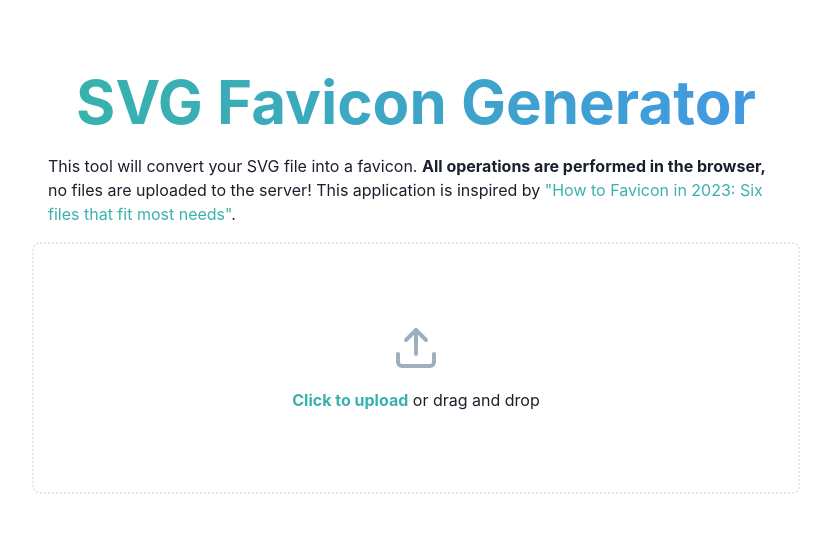
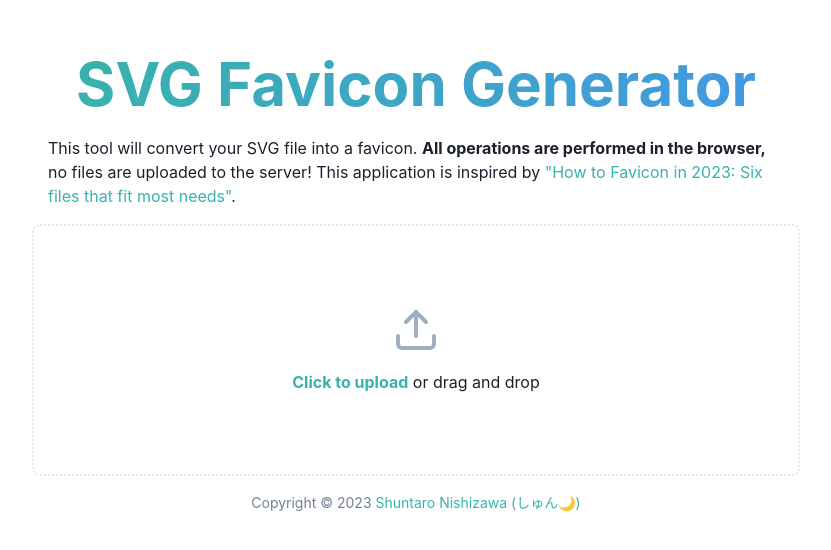
Before and after one commit to shun-shobon/favicon-generator, a React app: page / in a window 1280 px wide. Shown: the part 120-670 px from the top of the page, without its empty margins (224-1055 px from the left). Built offline with nearby package versions, Linux system fonts and the light colour scheme; the HTML template or start-up script is replaced by a standard one; what @resvg/resvg-wasm would draw is missing.

Commit message:
feat: Add footer

```diff
--- a/src/components/App.tsx
+++ b/src/components/App.tsx
@@ -1,4 +1,4 @@
-import { Heading, VStack } from "@chakra-ui/react";
+import { Heading, Link, VStack, Text } from "@chakra-ui/react";
 import { FileInput } from "./FileInput";
 import { Success } from "./Success";
 import { useState } from "react";
@@ -41,6 +41,12 @@ function App(): JSX.Element {
       ) : (
         <FileInput loading={loading} onFileSubmit={handleFileSubmit} />
       )}
+      <Text fontSize="sm" color="gray.500">
+        Copyright © 2023{" "}
+        <Link target="_blank" href="https://s2n.tech" color="teal.400">
+          Shuntaro Nishizawa (しゅん🌙)
+        </Link>
+      </Text>
     </VStack>
   );
 }
```
